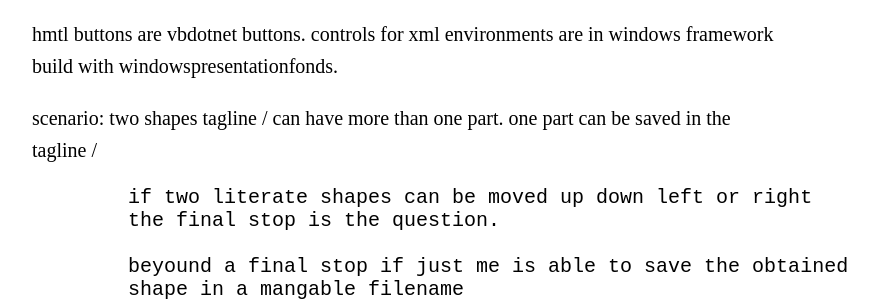
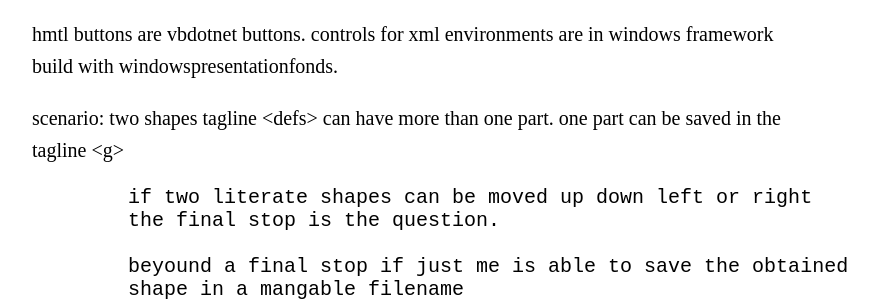
Before and after one commit to ledlightjungledStefan/Osterei, a Jekyll site: the page built from _posts/2022-09-30-Windows10Umgebungsvariablen.markdown, in a window 1280 px wide and 900 px high, scrolled down 367 px. Shown: the part 153-454 px from the top of the window, without its empty margins (233-1111 px from the left). Built offline with Jekyll 4.4.1, drawn with Linux system fonts in a browser that asks for light colours; some web fonts are replaced.

Commit message:
Update 2022-09-30-Windows10Umgebungsvariablen.markdown

```diff
--- a/_posts/2022-09-30-Windows10Umgebungsvariablen.markdown
+++ b/_posts/2022-09-30-Windows10Umgebungsvariablen.markdown
@@ -22,8 +22,8 @@ Jaz sem sam.
 hmtl buttons are vbdotnet buttons. controls for xml environments are
 in windows framework build with windowspresentationfonds.
 
-scenario: two shapes tagline /<defs/> can have more than one part.
-            one part can be saved in the tagline /<g/>
+scenario: two shapes tagline \<defs\> can have more than one part.
+            one part can be saved in the tagline \<g\>
 
             if two literate shapes can be moved up down left or right
             the final stop is the question.
```
